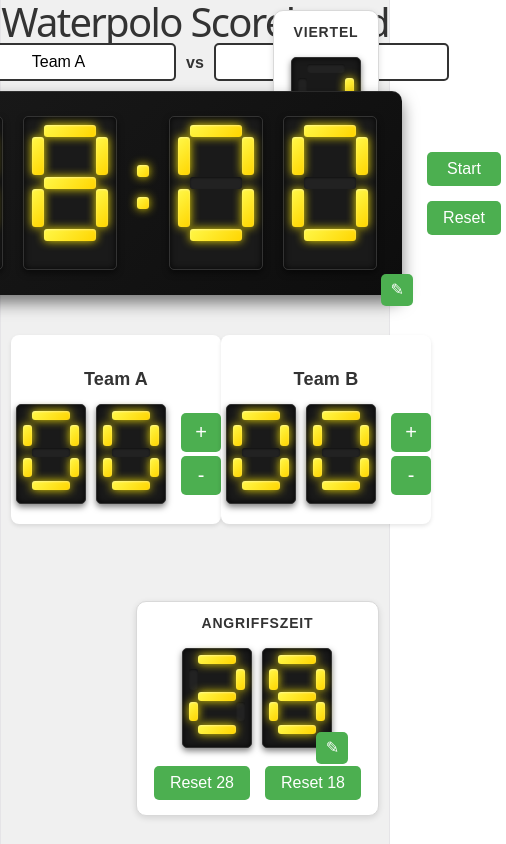
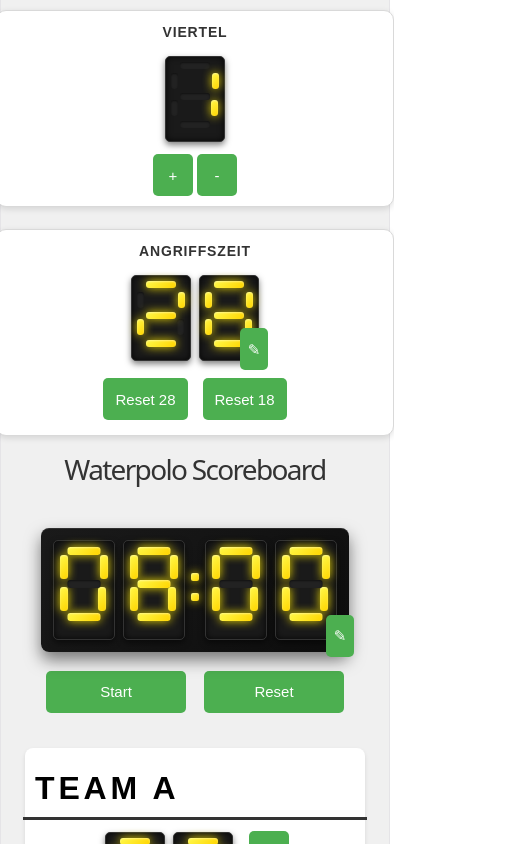
Before and after one commit to schueppler-ship-it/scoreboard, a React (Vite) app: page / in a window 390 px wide. Shown: the top 844 px of the page, 506 px wide, since content can reach past the window. Built offline with nearby package versions, Linux system fonts and the light colour scheme.

Commit message:
Improve mobile responsiveness and scoreboard team name UX

```diff
--- a/src/App.css
+++ b/src/App.css
@@ -13,12 +13,12 @@
 
 .header {
   text-align: center;
-  margin-bottom: 10px;
+  margin-bottom: 36px;
 }
 
 .scoreboard h1 {
   color: #333;
-  margin: 0 0 10px 0;
+  margin: 0 0 32px 0;
   font-size: 40px;
 }
 
@@ -54,7 +54,7 @@
   display: flex;
   flex-direction: column;
   align-items: center;
-  margin-bottom: 40px;
+  margin-bottom: 64px;
   gap: 12px;
 }
 
@@ -358,6 +358,32 @@
   font-size: 18px;
 }
 
+.team .team-name-input {
+  width: 100%;
+  min-width: 0;
+  margin-bottom: 8px;
+  font-weight: 900;
+  padding: 10px 12px;
+  text-transform: uppercase;
+  text-align: left;
+  border: none;
+  border-bottom: 3px solid #333;
+  border-radius: 0;
+  background: transparent;
+}
+
+.team .team-name-input:focus {
+  outline: none;
+  border-bottom-color: #4CAF50;
+  box-shadow: none;
+}
+
+@media (max-width: 680px) {
+  .team .team-name-input {
+    letter-spacing: 0.08em;
+  }
+}
+
 .score-display {
   display: flex;
   align-items: center;
@@ -393,6 +419,166 @@
   background-color: #45a049;
 }
 
+@media (max-width: 1024px) {
+  .scoreboard {
+    padding: 12px;
+  }
+
+  .scoreboard h1 {
+    font-size: 34px;
+    margin-bottom: 20px;
+  }
+
+  .timer-main {
+    flex-direction: column;
+    gap: 14px;
+  }
+
+  .timer-buttons {
+    flex-direction: row;
+    justify-content: center;
+  }
+
+  .quarter-panel,
+  .shot-clock-panel {
+    position: static;
+    width: 100%;
+    max-width: 560px;
+    margin-bottom: 12px;
+  }
+
+  .shot-clock-buttons {
+    justify-content: center;
+    flex-wrap: wrap;
+  }
+
+  .quarter-buttons {
+    flex-direction: row;
+    justify-content: center;
+    width: 100%;
+  }
+
+  .teams {
+    width: 100%;
+    max-width: 560px;
+    gap: 12px;
+  }
+
+  .team {
+    width: 100%;
+    max-width: 260px;
+  }
+}
+
+@media (max-width: 680px) {
+  .scoreboard {
+    padding: 10px 8px 14px;
+    gap: 10px;
+  }
+
+  .header {
+    margin-bottom: 20px;
+  }
+
+  .scoreboard h1 {
+    font-size: 28px;
+    margin-bottom: 16px;
+  }
+
+  .matchup {
+    flex-wrap: wrap;
+    gap: 8px;
+  }
+
+  .team-name-input {
+    min-width: 120px;
+    width: min(45vw, 180px);
+  }
+
+  .timer {
+    margin-bottom: 20px;
+  }
+
+  .seven-segment-display {
+    padding: 8px;
+    border-radius: 8px;
+  }
+
+  .colon {
+    gap: 12px;
+    margin: 0 2px;
+    transform: translateY(-3px);
+  }
+
+  .colon-dot {
+    width: 8px;
+    height: 8px;
+    border-radius: 2px;
+  }
+
+  .timer button,
+  .shot-clock-panel button,
+  .team button,
+  .quarter-buttons button {
+    min-height: 42px;
+    font-size: 15px;
+    padding: 8px 12px;
+  }
+
+  .timer-buttons {
+    width: 100%;
+    gap: 8px;
+  }
+
+  .timer-buttons button {
+    flex: 1;
+    max-width: 150px;
+  }
+
+  .timer-manual-controls,
+  .shot-clock-manual-controls {
+    flex-direction: column;
+    width: 100%;
+    align-items: stretch;
+    gap: 6px;
+  }
+
+  .timer-manual-input,
+  .shot-clock-manual-input {
+    width: 100%;
+    max-width: 180px;
+  }
+
+  .teams {
+    flex-direction: column;
+    align-items: center;
+    gap: 10px;
+    max-width: 320px;
+  }
+
+  .team {
+    width: 100%;
+    max-width: none;
+    padding: 12px 10px;
+  }
+
+  .score-display {
+    width: 100%;
+    justify-content: center;
+    gap: 12px;
+  }
+
+  .timer-manual-toggle,
+  .shot-clock-manual-toggle {
+    right: -10px;
+    bottom: -10px;
+    min-width: 28px;
+    width: 28px;
+    height: 28px;
+    font-size: 14px;
+  }
+}
+
 .ticks {
   position: relative;
   width: 100%;
--- a/src/App.tsx
+++ b/src/App.tsx
@@ -1,6 +1,15 @@
-import { useState, useEffect } from 'react'
+import React, { useState, useEffect } from 'react'
 import './App.css'
 import SevenSegmentDigit from './SevenSegmentDigit'
+
+function teamNameStyle(name: string): React.CSSProperties {
+  const len = name.length
+  if (len <= 8)  return { fontSize: '32px', letterSpacing: '0.12em' }
+  if (len <= 11) return { fontSize: '26px', letterSpacing: '0.08em' }
+  if (len <= 14) return { fontSize: '21px', letterSpacing: '0.04em' }
+  if (len <= 18) return { fontSize: '17px', letterSpacing: '0.02em' }
+  return { fontSize: '13px', letterSpacing: '0' }
+}
 
 function App() {
   const [teamAName, setTeamAName] = useState('Team A')
@@ -236,23 +245,6 @@ function App() {
       </div>
       <div className="header">
         <h1>Waterpolo Scoreboard</h1>
-        <div className="matchup">
-          <input
-            type="text"
-            value={teamAName}
-            onChange={(e) => setTeamAName(e.target.value)}
-            className="team-name-input"
-            placeholder="Team A"
-          />
-          <span className="vs">vs</span>
-          <input
-            type="text"
-            value={teamBName}
-            onChange={(e) => setTeamBName(e.target.value)}
-            className="team-name-input"
-            placeholder="Team B"
-          />
-        </div>
       </div>
       <div className="timer">
         <div className="timer-main">
@@ -308,7 +300,14 @@ function App() {
       </div>
       <div className="teams">
         <div className="team">
-          <h3>{teamAName}</h3>
+          <input
+            type="text"
+            value={teamAName}
+            onChange={(e) => setTeamAName(e.target.value)}
+            className="team-name-input"
+            placeholder="Team A"
+            style={teamNameStyle(teamAName)}
+          />
           <div className="score-display">
             <div className="score">
               <SevenSegmentDigit digit={Math.floor(scoreTeamA / 10)} className="score-digit" />
@@ -321,7 +320,14 @@ function App() {
           </div>
         </div>
         <div className="team">
-          <h3>{teamBName}</h3>
+          <input
+            type="text"
+            value={teamBName}
+            onChange={(e) => setTeamBName(e.target.value)}
+            className="team-name-input"
+            placeholder="Team B"
+            style={teamNameStyle(teamBName)}
+          />
           <div className="score-display">
             <div className="score">
               <SevenSegmentDigit digit={Math.floor(scoreTeamB / 10)} className="score-digit" />
--- a/src/SevenSegmentDigit.css
+++ b/src/SevenSegmentDigit.css
@@ -133,3 +133,149 @@
   width: 38px;
   height: 9px;
 }
+
+@media (max-width: 900px) {
+  .seven-segment-digit {
+    width: 68px;
+    height: 118px;
+    margin: 8px;
+  }
+
+  .segment.a,
+  .segment.g,
+  .segment.d {
+    width: 44px;
+    height: 10px;
+  }
+
+  .segment.a {
+    top: 8px;
+  }
+
+  .segment.g {
+    top: 51px;
+  }
+
+  .segment.d {
+    top: 94px;
+  }
+
+  .segment.b,
+  .segment.c,
+  .segment.e,
+  .segment.f {
+    width: 10px;
+    height: 31px;
+  }
+
+  .segment.b,
+  .segment.f {
+    top: 18px;
+  }
+
+  .segment.c,
+  .segment.e {
+    top: 60px;
+  }
+}
+
+@media (max-width: 680px) {
+  .seven-segment-digit {
+    width: 52px;
+    height: 90px;
+    margin: 4px;
+    padding: 4px;
+  }
+
+  .segment.a,
+  .segment.g,
+  .segment.d {
+    width: 33px;
+    height: 8px;
+  }
+
+  .segment.a {
+    top: 6px;
+  }
+
+  .segment.g {
+    top: 39px;
+  }
+
+  .segment.d {
+    top: 72px;
+  }
+
+  .segment.b,
+  .segment.c,
+  .segment.e,
+  .segment.f {
+    width: 8px;
+    height: 24px;
+  }
+
+  .segment.b,
+  .segment.f {
+    top: 14px;
+    right: 6px;
+  }
+
+  .segment.f,
+  .segment.e {
+    left: 6px;
+  }
+
+  .segment.c,
+  .segment.e {
+    top: 46px;
+  }
+
+  .seven-segment-digit.score-digit {
+    width: 50px;
+    height: 76px;
+    margin: 4px;
+  }
+
+  .seven-segment-digit.score-digit .segment.a,
+  .seven-segment-digit.score-digit .segment.g,
+  .seven-segment-digit.score-digit .segment.d {
+    width: 30px;
+    height: 7px;
+  }
+
+  .seven-segment-digit.score-digit .segment.a {
+    top: 5px;
+  }
+
+  .seven-segment-digit.score-digit .segment.g {
+    top: 36px;
+  }
+
+  .seven-segment-digit.score-digit .segment.d {
+    top: 64px;
+  }
+
+  .seven-segment-digit.score-digit .segment.b,
+  .seven-segment-digit.score-digit .segment.c,
+  .seven-segment-digit.score-digit .segment.e,
+  .seven-segment-digit.score-digit .segment.f {
+    width: 7px;
+    height: 16px;
+  }
+
+  .seven-segment-digit.score-digit .segment.b,
+  .seven-segment-digit.score-digit .segment.f {
+    top: 16px;
+    right: 5px;
+  }
+
+  .seven-segment-digit.score-digit .segment.f,
+  .seven-segment-digit.score-digit .segment.e {
+    left: 5px;
+  }
+
+  .seven-segment-digit.score-digit .segment.c,
+  .seven-segment-digit.score-digit .segment.e {
+    top: 43px;
+  }
+}
```
